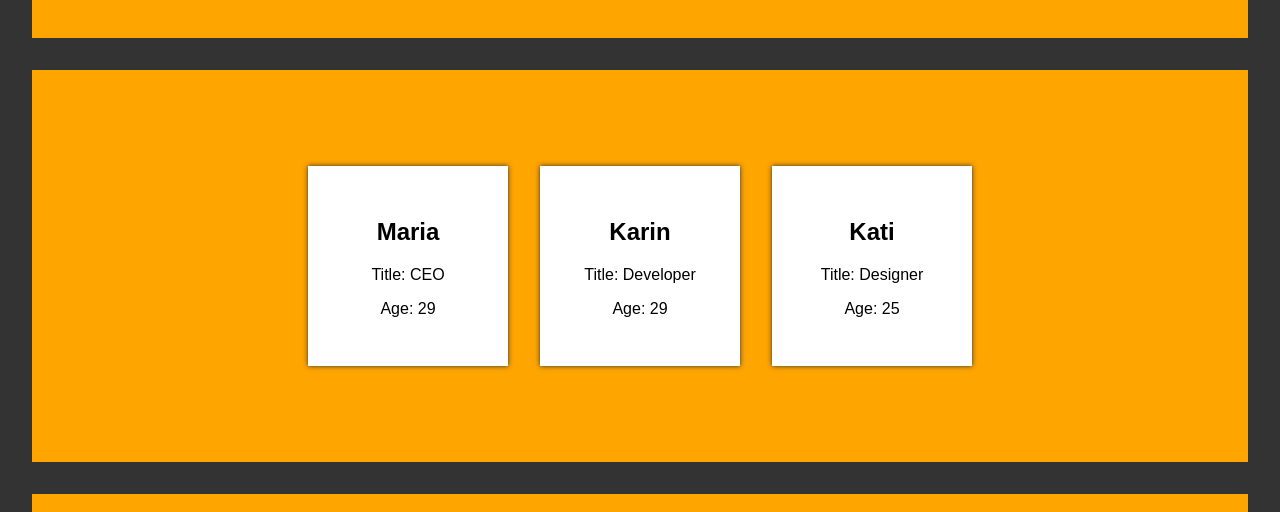
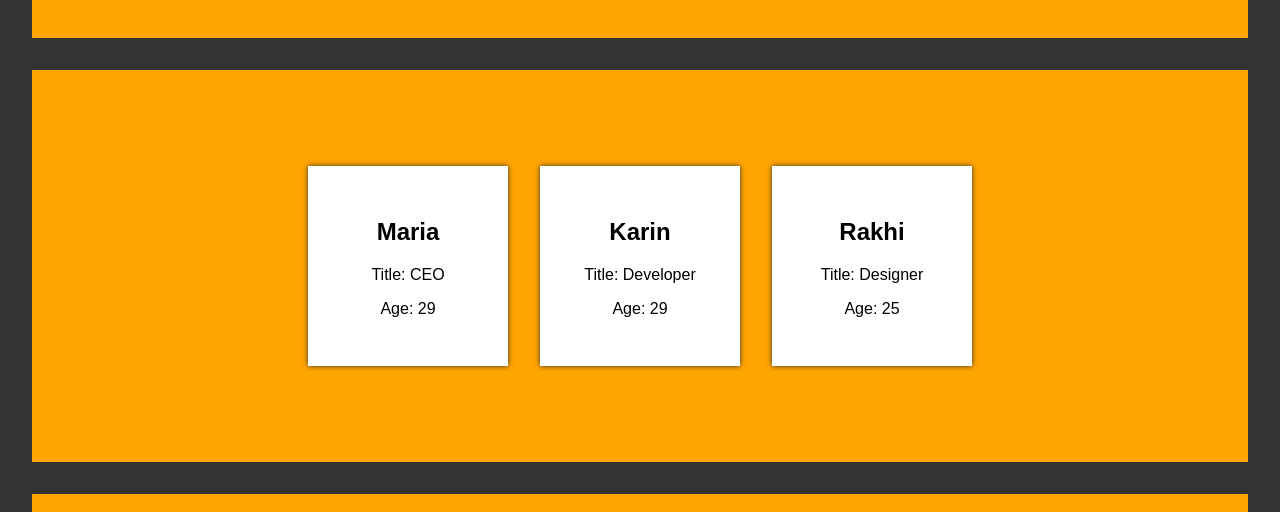
Before and after one commit to rakhicc/boxes_demo, a React (Create React App) app: page / in a window 1280 px wide. Shown: the part 138-650 px from the top of the page. Built offline with nearby package versions, Linux system fonts and the light colour scheme.

Commit message:
adding class componet MainClassComponent

```diff
--- a/src/App.js
+++ b/src/App.js
@@ -1,15 +1,14 @@
-
-import './App.css';
-import Main from './components/Main';
-import Header from './components/Header';
-import Footer from './components/Footer';
-
+import "./App.css";
+import Main from "./components/Main";
+import Header from "./components/Header";
+import Footer from "./components/Footer";
+import MainClassComponent from "./components/MainClassComponent";
 function App() {
   return (
     <div className="App">
-<Header />
-<Main/>
-    <Footer />
+      <Header />
+      <MainClassComponent />
+      <Footer />
     </div>
   );
 }
--- /dev/null
+++ b/src/components/MainClassComponent.js
@@ -0,0 +1,34 @@
+import React, { Component } from "react";
+import Box from "./Box";
+
+class MainClassComponent extends Component {
+  state = {
+    persons: [
+      { name: "Maria", title: "CEO", age: "29" },
+      { name: "Karin", title: "Developer", age: "29" },
+      { name: "Rakhi", title: "Designer", age: "25" },
+    ],
+  };
+  render() {
+    return (
+      <main>
+        <Box
+          name={this.state.persons[0].name}
+          title={this.state.persons[0].title}
+          age={this.state.persons[0].age}
+        />
+        <Box
+          name={this.state.persons[1].name}
+          title={this.state.persons[1].title}
+          age={this.state.persons[1].age}
+        />
+        <Box
+          name={this.state.persons[2].name}
+          title={this.state.persons[2].title}
+          age={this.state.persons[2].age}
+        />
+      </main>
+    );
+  }
+}
+export default MainClassComponent;
```
